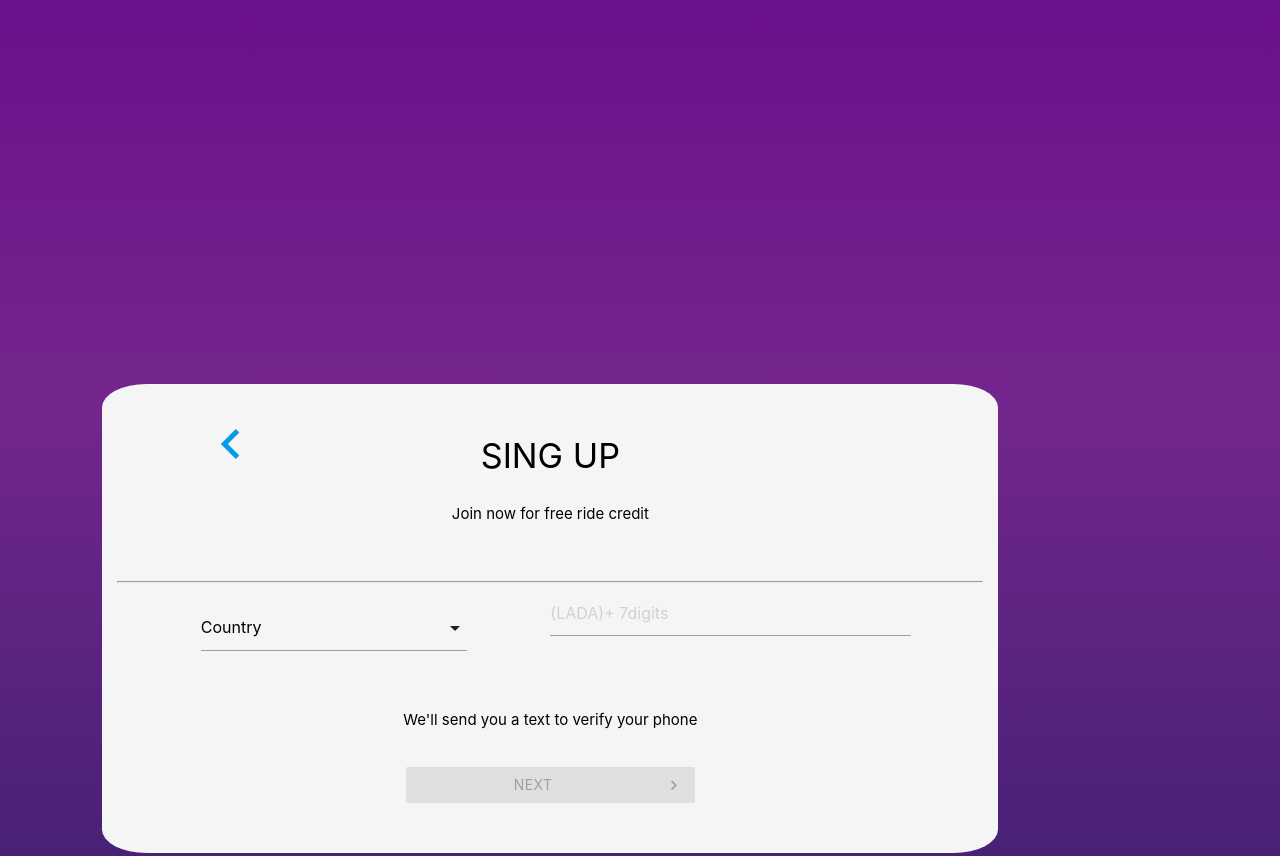
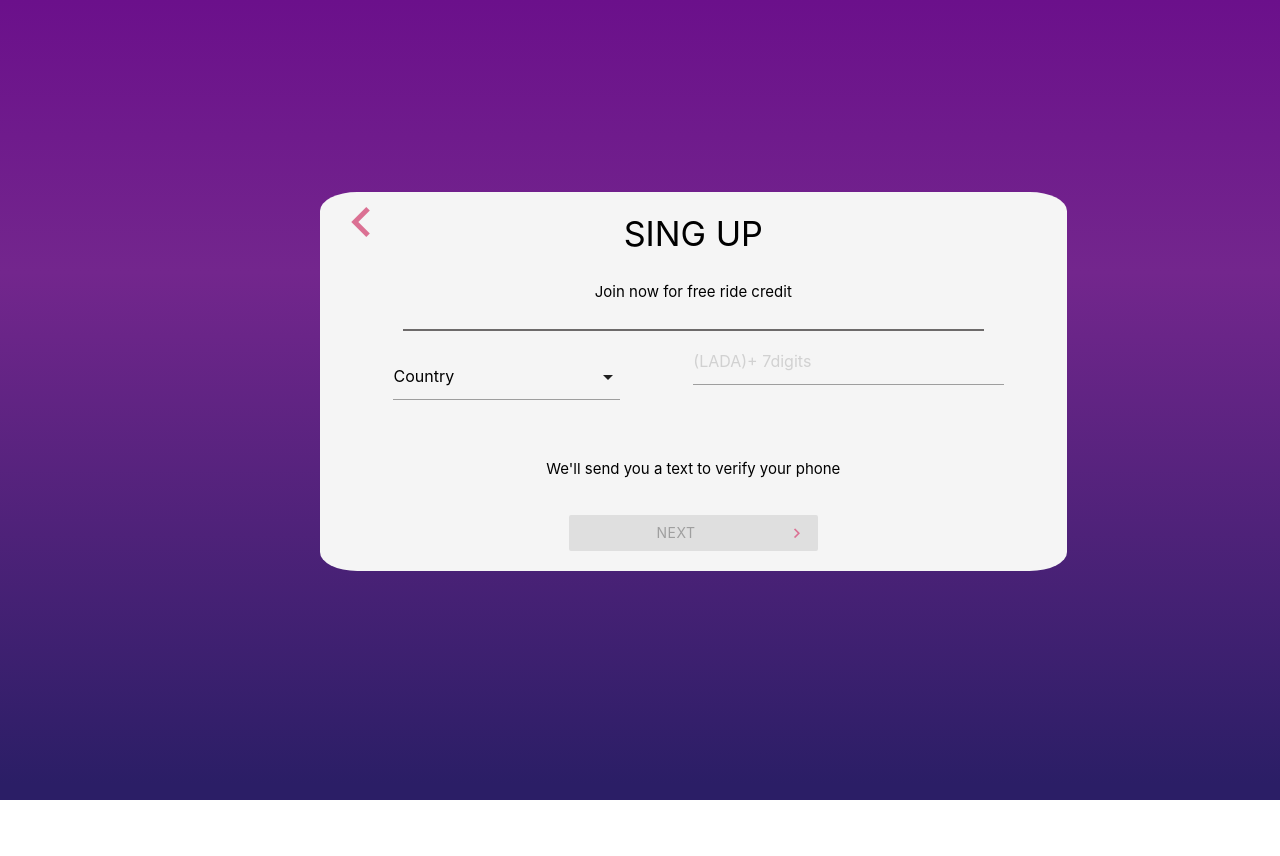
Before and after one commit to Clau1889/lyft-mobile, a plain HTML site: page views/open-sing.html in a window 1280 px wide. Shown: the top 856 px of the page. After the commit the page ends 800 px from the top, so only its background shows below. Drawn offline with nearby package versions, Linux system fonts and the light colour scheme.

Commit message:
En este commit se modifica estructura y estilos

```diff
--- a/css/sign-up.css
+++ b/css/sign-up.css
@@ -7,10 +7,24 @@ body{
 .container{
     background: whitesmoke;
     border-radius: 5%;
-    margin: 30% 8%;
+    margin: 15% 5%;
     padding: 2rem 1rem;
+}
+
+.material-icons{
+    color: palevioletred;
 }
 
 select#country > option{
     padding-left: 0.5rem;
 }
+
+hr{
+    margin-top: -2rem;
+    border: 1px solid rgb(109, 106, 106);
+    width: 80%;
+}
+
+#btn-next{
+    background-color: palevioletred;
+}
--- a/js/app.js
+++ b/js/app.js
@@ -1,6 +1,6 @@
 
  $(document).ready(function () {
-    console.log('hello');
+
     // ******************FUNCION PARA SPLASH******************//
     setTimeout(function() {
        $('#splash').fadeOut(500);
--- a/js/form-sign.js
+++ b/js/form-sign.js
@@ -25,6 +25,7 @@ $(document).ready(function () {
 
     function getAsciiChars(key) {
         return (
+            key == 8 ||
             key == 9 ||
             key == 13 ||
             (key >= 48 && key <= 57));
--- a/views/open-sing.html
+++ b/views/open-sing.html
@@ -11,13 +11,18 @@
 </head>
 <body>
     <!--Creando formlario para registro-->
-   <div class="container black-text ">
     <div class="row">
-            <div class="col s1 offset-s1"><a href="../index.html"><i class="medium material-icons center">chevron_left</i></a></div>
+        <div class=" col s10 m7 offset-s1 offset-m3  container black-text ">
+            <div class="row">
+                <div class="col s1">
+                    <a href="../index.html">
+                        <i class="medium material-icons center">chevron_left</i>
+                    </a>
+                </div>
                 <div class="col s8">
                     <div class="row">
-                    <h4 class="col s12 center">SING UP</h4>
-                    <p class="col s12 center">Join now for free ride credit</p>
+                        <h4 class="col s11 offset-s2 center">SING UP</h4>
+                        <p class="col s11 offset-s2 center">Join now for free ride credit</p>
                     </div>
                 </div>
             </div>
@@ -38,14 +43,15 @@
                 <p class="col s12 center">We'll send you a text to verify your phone</p>
             </div>
             <div class="row">
-            <a id="btn-next" class="col s4 offset-s4 waves-effect waves-light btn disabled ">Next<i class="medium material-icons right">chevron_right</i></a>
+                <a id="btn-next" class="col s4 offset-s4 waves-effect waves-light btn disabled ">Next
+                    <i class="medium material-icons right">chevron_right</i>
+                </a>
+            </div>
         </div>
     </div>
 
-
-
-
-    <script src="https://code.jquery.com/jquery-3.3.1.min.js" integrity="sha256-FgpCb/KJQlLNfOu91ta32o/NMZxltwRo8QtmkMRdAu8=" crossorigin="anonymous"></script>
+    <script src="https://code.jquery.com/jquery-3.3.1.min.js" integrity="sha256-FgpCb/KJQlLNfOu91ta32o/NMZxltwRo8QtmkMRdAu8="
+        crossorigin="anonymous"></script>
     <script src="https://cdnjs.cloudflare.com/ajax/libs/materialize/1.0.0-beta/js/materialize.min.js"></script>
     <script src="../js/form-sign.js"></script>
 </body>
```
Lines whose indentation alone changed are shown as unchanged.
